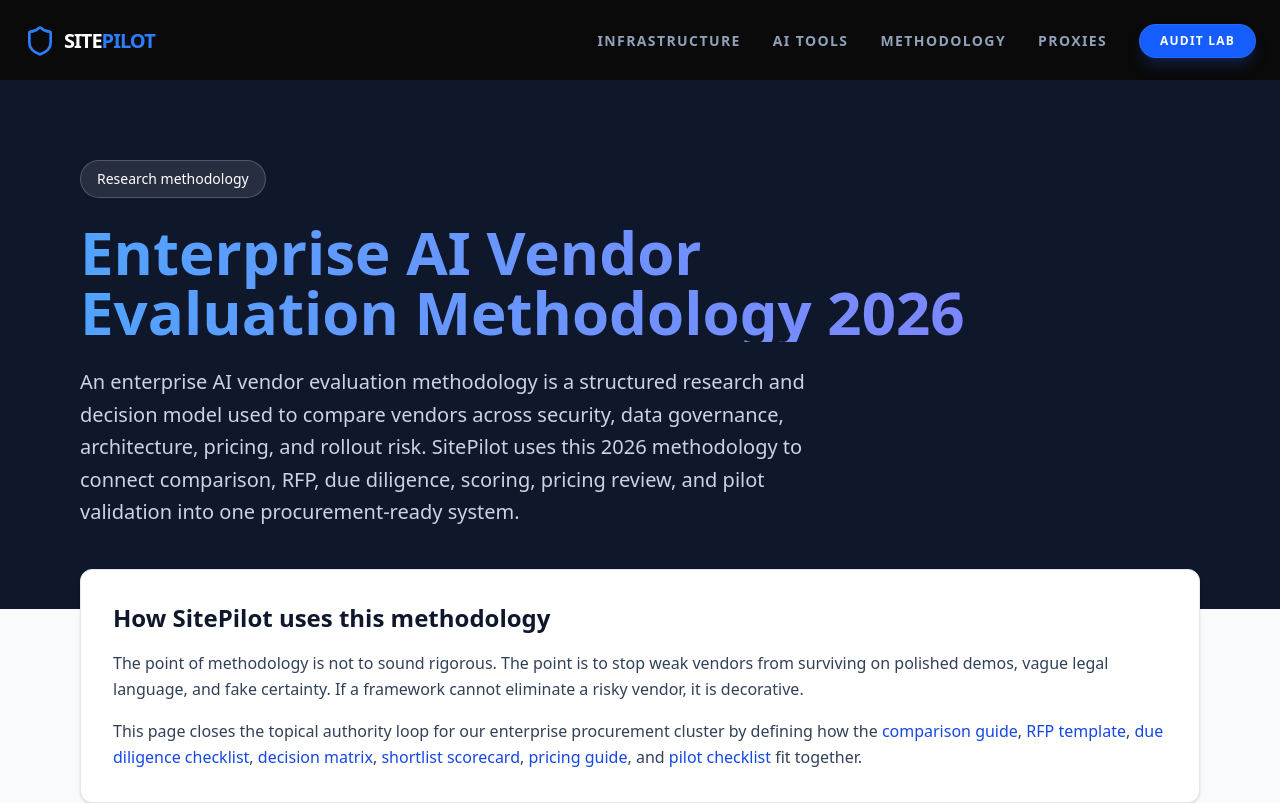
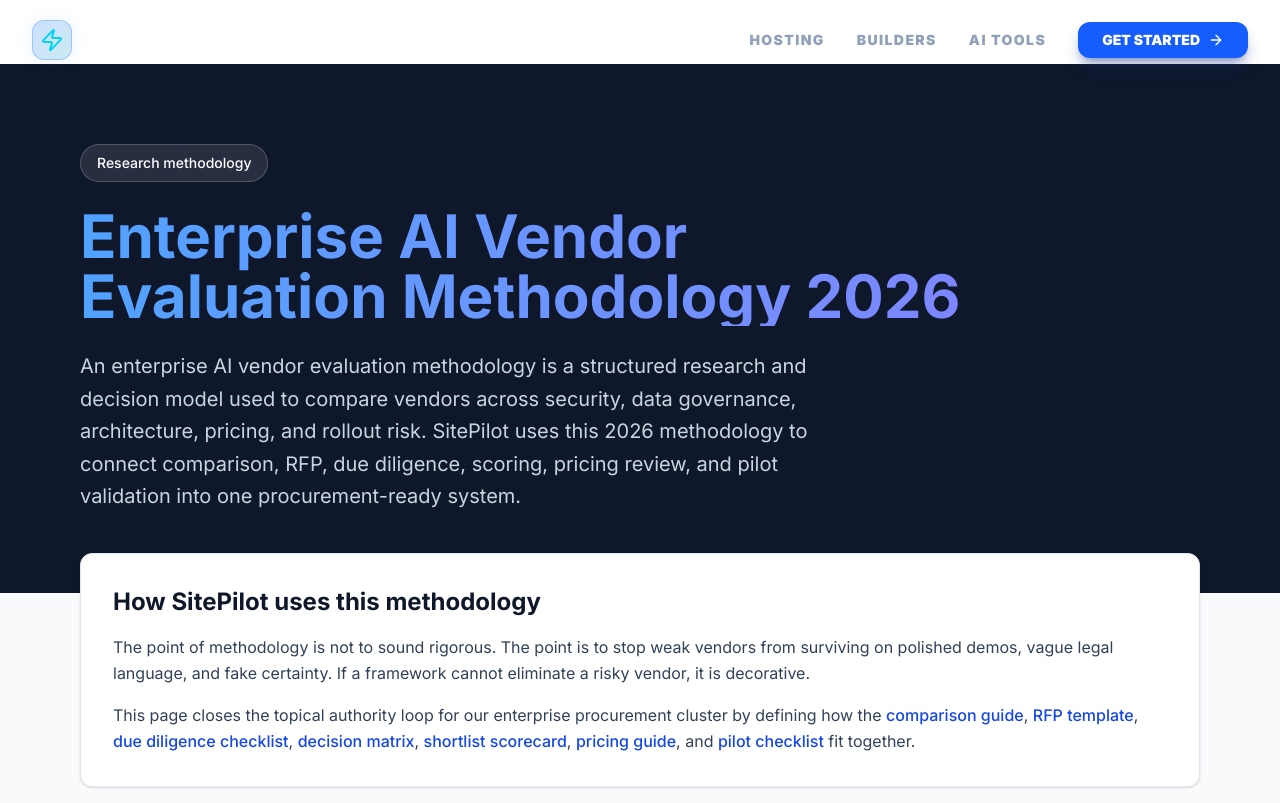
Before and after one commit to teccoxie2/sitepilot, a Next.js app: page /methodology in a window 1280 px wide. Shown: the top 803 px of the page. Built offline with nearby package versions, Linux system fonts and the light colour scheme.

Commit message:
rollback: restore original architecture and navigation

```diff
--- a/src/app/globals.css
+++ b/src/app/globals.css
@@ -1,73 +1,103 @@
 @import "tailwindcss";
 
 :root {
-  --background: #0A0A0A;
-  --foreground: #EDEDED;
+  --background: #ffffff;
+  --foreground: #0f172a;
+  --primary: #3b82f6;
+  --primary-dark: #1e40af;
+  --secondary: #64748b;
+  --accent: #06b6d4;
+  --surface: #f8fafc;
+  --border: #e2e8f0;
+}
+
+@theme inline {
+  --color-background: var(--background);
+  --color-foreground: var(--foreground);
+  --font-sans: var(--font-geist-sans);
+  --font-mono: var(--font-geist-mono);
+}
+
+@media (prefers-color-scheme: dark) {
+  :root {
+    --background: #0a0a0a;
+    --foreground: #212121;
+  }
 }
 
 body {
-  background-color: var(--background);
+  background: var(--background);
   color: var(--foreground);
-  -webkit-font-smoothing: antialiased;
-  -moz-osx-font-smoothing: grayscale;
+  font-family: 'Inter', -apple-system, BlinkMacSystemFont, 'Segoe UI', Roboto, sans-serif;
+  line-height: 1.6;
+  scroll-behavior: smooth;
 }
 
-/* Linear-style Inner Glow Card */
-.glass-card {
-  position: relative;
-  overflow: hidden;
-  border-radius: 1rem;
-  border: 1px solid rgba(255, 255, 255, 0.1);
-  background-color: rgba(255, 255, 255, 0.05);
-  backdrop-filter: blur(12px);
-  transition: all 0.3s cubic-bezier(0.4, 0, 0.2, 1);
-  box-shadow: inset 0 1px 1px rgba(255, 255, 255, 0.05);
+/* 现代化动画和过渡效果 */
+* {
+  transition: all 0.2s ease-in-out;
 }
 
-.glass-card:hover {
-  border-color: rgba(255, 255, 255, 0.2);
-  background-color: rgba(255, 255, 255, 0.08);
-  transform: translateY(-4px);
-  box-shadow: inset 0 1px 1px rgba(255, 255, 255, 0.1), 0 20px 40px rgba(0,0,0,0.4);
+/* 更好的聚焦状态 */
+:focus-visible {
+  outline: 2px solid var(--primary);
+  outline-offset: 2px;
+  border-radius: 4px;
 }
 
-/* Neon Accent Button */
-.btn-neon {
-  position: relative;
-  display: inline-flex;
-  items-center: center;
-  justify-content: center;
-  padding: 0.75rem 1.5rem;
-  border-radius: 9999px;
-  font-weight: 700;
-  font-size: 0.875rem;
-  letter-spacing: 0.1em;
-  text-transform: uppercase;
-  transition: all 0.3s ease;
-  overflow: hidden;
-  background: linear-gradient(180deg, rgba(59, 130, 246, 0.1) 0%, rgba(59, 130, 246, 0.05) 100%);
-  border: 1px solid rgba(59, 130, 246, 0.3);
-  color: #60A5FA;
+/* 现代化按钮基础样式 */
+.btn {
+  @apply inline-flex items-center justify-center px-6 py-3 text-sm font-medium rounded-lg transition-all duration-200 ease-in-out;
 }
 
-.btn-neon:hover {
-  border-color: rgba(59, 130, 246, 0.6);
-  transform: scale(1.05);
-  background: linear-gradient(180deg, rgba(59, 130, 246, 0.2) 0%, rgba(59, 130, 246, 0.1) 100%);
-  box-shadow: 0 0 20px rgba(59, 130, 246, 0.2);
+.btn-primary {
+  @apply bg-blue-600 text-white hover:bg-blue-700 hover:scale-105 active:scale-95 shadow-lg hover:shadow-xl;
 }
 
-/* Custom Scrollbar */
-::-webkit-scrollbar {
-  width: 8px;
+.btn-secondary {
+  @apply bg-white text-gray-700 border border-gray-300 hover:border-gray-400 hover:bg-gray-50 hover:scale-105 active:scale-95;
 }
-::-webkit-scrollbar-track {
-  background: #0A0A0A;
+
+.btn-accent {
+  @apply bg-gradient-to-r from-blue-600 to-cyan-600 text-white hover:from-blue-700 hover:to-cyan-700 hover:scale-105 active:scale-95 shadow-lg hover:shadow-xl;
 }
-::-webkit-scrollbar-thumb {
-  background: #262626;
-  border-radius: 10px;
+
+/* 现代化卡片样式 */
+.card {
+  @apply bg-white border border-gray-200 rounded-xl p-6 hover:border-gray-300 hover:shadow-lg transition-all duration-200;
 }
-::-webkit-scrollbar-thumb:hover {
-  background: #404040;
+
+/* 渐变背景效果 */
+.gradient-bg {
+  background: linear-gradient(135deg, #667eea 0%, #764ba2 100%);
 }
+
+.subtle-gradient {
+  background: linear-gradient(135deg, #f8fafc 0%, #e2e8f0 100%);
+}
+
+/* 微交互动画 */
+@keyframes fadeInUp {
+  from {
+    opacity: 0;
+    transform: translateY(20px);
+  }
+  to {
+    opacity: 1;
+    transform: translateY(0);
+  }
+}
+
+.fade-in-up {
+  animation: fadeInUp 0.6s ease-out forwards;
+}
+
+/* 悬停效果 */
+.hover-lift {
+  transition: transform 0.2s ease-in-out, box-shadow 0.2s ease-in-out;
+}
+
+.hover-lift:hover {
+  transform: translateY(-4px);
+  box-shadow: 0 20px 25px -5px rgb(0 0 0 / 0.1), 0 8px 10px -6px rgb(0 0 0 / 0.1);
+}
--- a/src/app/layout.tsx
+++ b/src/app/layout.tsx
@@ -1,24 +1,53 @@
 import type { Metadata } from "next";
-import { Geist, Geist_Mono } from "next/font/google";
+import { Inter } from "next/font/google";
 import "./globals.css";
 import Header from "@/components/Header";
 import Footer from "@/components/Footer";
 import GoogleAnalytics from "@/components/GoogleAnalytics";
 
-const geistSans = Geist({
-  variable: "--font-geist-sans",
+const inter = Inter({
   subsets: ["latin"],
-});
-
-const geistMono = Geist_Mono({
-  variable: "--font-geist-mono",
-  subsets: ["latin"],
+  display: 'swap',
+  variable: '--font-inter',
 });
 
 export const metadata: Metadata = {
-  title: "SitePilot | Global Digital Infrastructure Authority",
-  description: "Independent technical audits, infrastructure benchmarks, and AI-driven procurement frameworks for modern enterprises.",
-  metadataBase: new URL('https://sitepilot.co'),
+  metadataBase: new URL("https://sitepilot.co"),
+  title: "SitePilot - Your Guide to Building Websites That Work",
+  description: "Expert reviews and guides on web hosting, AI tools, and website builders. Launch your website with confidence.",
+  keywords: ["web hosting", "website builder", "AI tools", "hosting reviews", "best web hosting", "website creation", "AI writing tools"],
+  authors: [{ name: "SitePilot Team" }],
+  creator: "SitePilot",
+  publisher: "SitePilot",
+  robots: {
+    index: true,
+    follow: true,
+    googleBot: {
+      index: true,
+      follow: true,
+      'max-video-preview': -1,
+      'max-image-preview': 'large',
+      'max-snippet': -1,
+    },
+  },
+  openGraph: {
+    title: "SitePilot - Your Guide to Building Websites That Work",
+    description: "Expert reviews and guides on web hosting, AI tools, and website builders. Launch your website with confidence.",
+    url: "https://sitepilot.co",
+    siteName: "SitePilot",
+    locale: "en_US",
+    type: "website",
+  },
+  twitter: {
+    card: "summary_large_image",
+    title: "SitePilot - Your Guide to Building Websites That Work",
+    description: "Expert reviews and guides on web hosting, AI tools, and website builders. Launch your website with confidence.",
+    site: "@sitepilot_co",
+    creator: "@sitepilot_co",
+  },
+  verification: {
+    google: "google-verification-code-here", // To be updated with actual code
+  },
 };
 
 export default function RootLayout({
@@ -27,15 +56,14 @@
   children: React.ReactNode;
 }>) {
   return (
-    <html lang="en" className="dark">
-      <body className={`${geistSans.variable} ${geistMono.variable} font-sans selection:bg-blue-500/30 bg-[#0A0A0A]`}>
+    <html lang="en">
+      <body className={`${inter.className} antialiased bg-white text-slate-900`}>
+        <GoogleAnalytics measurementId='G-ZEHW3WYWXL' />
         <Header />
-        <main className="min-h-screen pt-20">
-          {children}
-        </main>
+        <main className="min-h-screen pt-16">{children}</main>
         <Footer />
-        <GoogleAnalytics measurementId="G-ZEHW3WYWXL" />
       </body>
     </html>
   );
 }
+// Force deployment at Fri Mar 20 17:06:00 NZDT 2026 - Cache bust fix
--- a/src/components/Header.tsx
+++ b/src/components/Header.tsx
@@ -1,102 +1,96 @@
-"use client"
+"use client";
 
-import Link from 'next/link'
-import { useState, useEffect } from 'react'
-import { Shield, Menu, X, Terminal } from 'lucide-react'
+import Link from "next/link";
+import { useState, useEffect } from "react";
+import { Zap, Menu, X, ArrowRight } from 'lucide-react';
 
-const Header = () => {
-  const [isScrolled, setIsScrolled] = useState(false)
-  const [isMobileMenuOpen, setIsMobileMenuOpen] = useState(false)
+export default function Header() {
+  const [mobileMenuOpen, setMobileMenuOpen] = useState(false);
+  const [scrolled, setScrolled] = useState(false);
 
   useEffect(() => {
     const handleScroll = () => {
-      setIsScrolled(window.scrollY > 20)
-    }
-    window.addEventListener('scroll', handleScroll)
-    return () => window.removeEventListener('scroll', handleScroll)
-  }, [])
+      const isScrolled = window.scrollY > 20;
+      setScrolled(isScrolled);
+    };
+
+    window.addEventListener('scroll', handleScroll);
+    return () => window.removeEventListener('scroll', handleScroll);
+  }, []);
 
   const navLinks = [
-    { name: 'Infrastructure', href: '/web-hosting' },
-    { name: 'AI Tools', href: '/ai-tools' },
-    { name: 'Methodology', href: '/methodology' },
-    { name: 'Proxies', href: '/proxies' },
-  ]
+    { name: "Hosting", href: "/web-hosting", color: "hover:text-blue-400" },
+    { name: "Builders", href: "/website-builders", color: "hover:text-purple-400" },
+    { name: "AI Tools", href: "/ai-tools", color: "hover:text-green-400" }
+  ];
 
   return (
-    <header
-      className={`fixed top-0 left-0 right-0 z-50 transition-all duration-300 ${
-        isScrolled
-          ? 'py-3 bg-[#0A0A0A]/80 backdrop-blur-xl border-b border-white/5'
-          : 'py-6 bg-transparent'
-      }`}
-    >
-      <div className="max-w-7xl mx-auto px-6 flex items-center justify-between">
+    <header className={`fixed w-full top-0 z-50 transition-all duration-300 ${
+      scrolled
+        ? 'bg-[#0A0A0A]/90 backdrop-blur-md border-b border-white/10 shadow-2xl'
+        : 'bg-transparent border-b border-transparent'
+    }`}>
+      <nav className="max-w-7xl mx-auto px-4 sm:px-6 lg:px-8">
+        <div className="flex justify-between items-center h-20">
           {/* Logo */}
-        <Link href="/" className="flex items-center gap-2 group">
-          <div className="relative">
-            <Shield className="w-8 h-8 text-blue-500 transition-transform group-hover:scale-110" />
-            <div className="absolute inset-0 bg-blue-500/20 blur-xl rounded-full opacity-0 group-hover:opacity-100 transition-opacity" />
+          <Link href="/" className="flex items-center group">
+            <div className="w-10 h-10 bg-gradient-to-br from-blue-600/20 to-cyan-600/20 border border-blue-500/30 rounded-xl mr-3 flex items-center justify-center group-hover:scale-110 transition-transform shadow-[0_0_15px_rgba(59,130,246,0.1)]">
+              <Zap className="w-6 h-6 text-cyan-400" />
             </div>
-          <span className="text-xl font-black text-white tracking-tighter">
-            SITE<span className="text-blue-500">PILOT</span>
-          </span>
+            <span className="text-2xl font-black text-white tracking-tighter group-hover:text-cyan-400 transition-colors">SitePilot</span>
           </Link>
 
           {/* Desktop Nav */}
-        <nav className="hidden md:flex items-center gap-8">
+          <div className="hidden lg:flex items-center space-x-8">
             {navLinks.map((link) => (
               <Link
                 key={link.name}
                 href={link.href}
-              className="text-sm font-bold text-slate-400 hover:text-white transition-colors tracking-widest uppercase"
+                className={`text-sm font-black uppercase tracking-widest text-slate-400 ${link.color} transition-all`}
               >
                 {link.name}
               </Link>
             ))}
             <Link
-            href="/apply-for-audit"
-            className="px-5 py-2 rounded-full bg-blue-600 text-white text-xs font-black tracking-widest uppercase hover:bg-blue-500 transition-all shadow-lg shadow-blue-900/40 border border-blue-400/20"
+              href="/web-hosting"
+              className="px-6 py-2 bg-blue-600 text-white rounded-xl text-sm font-black hover:bg-blue-500 transition-all shadow-lg shadow-blue-900/40 flex items-center gap-2"
             >
-            Audit Lab
+              GET STARTED <ArrowRight className="w-4 h-4" />
             </Link>
+          </div>
+
+          {/* Mobile Menu Button */}
+          <button
+            className="lg:hidden p-2 text-slate-400 hover:text-white"
+            onClick={() => setMobileMenuOpen(!mobileMenuOpen)}
+          >
+            {mobileMenuOpen ? <X className="w-8 h-8" /> : <Menu className="w-8 h-8" />}
+          </button>
+        </div>
       </nav>
 
-        {/* Mobile Trigger */}
-        <button
-          className="md:hidden text-white"
-          onClick={() => setIsMobileMenuOpen(!isMobileMenuOpen)}
-        >
-          {isMobileMenuOpen ? <X /> : <Menu />}
-        </button>
-      </div>
-
       {/* Mobile Menu */}
-      {isMobileMenuOpen && (
-        <div className="absolute top-full left-0 right-0 bg-[#0A0A0A] border-b border-white/10 py-8 px-6 md:hidden animate-in fade-in slide-in-from-top-5">
-          <nav className="flex flex-col gap-6">
+      {mobileMenuOpen && (
+        <div className="lg:hidden bg-[#0A0A0A] border-b border-white/10 p-8 space-y-6 animate-in slide-in-from-top duration-300">
           {navLinks.map((link) => (
             <Link
               key={link.name}
               href={link.href}
-                className="text-lg font-bold text-slate-300 hover:text-white"
-                onClick={() => setIsMobileMenuOpen(false)}
+              className="block text-xl font-black text-white uppercase tracking-tighter"
+              onClick={() => setMobileMenuOpen(false)}
             >
               {link.name}
             </Link>
           ))}
           <Link
-              href="/apply-for-audit"
-              className="text-lg font-bold text-blue-500"
-              onClick={() => setIsMobileMenuOpen(false)}
+            href="/web-hosting"
+            className="block w-full py-4 bg-blue-600 text-center text-white rounded-2xl font-black"
+            onClick={() => setMobileMenuOpen(false)}
           >
-              Audit Lab →
+            GET STARTED
           </Link>
-          </nav>
         </div>
       )}
     </header>
-  )
+  );
 }
-
-export default Header
```
Lines whose indentation alone changed are shown as unchanged.
